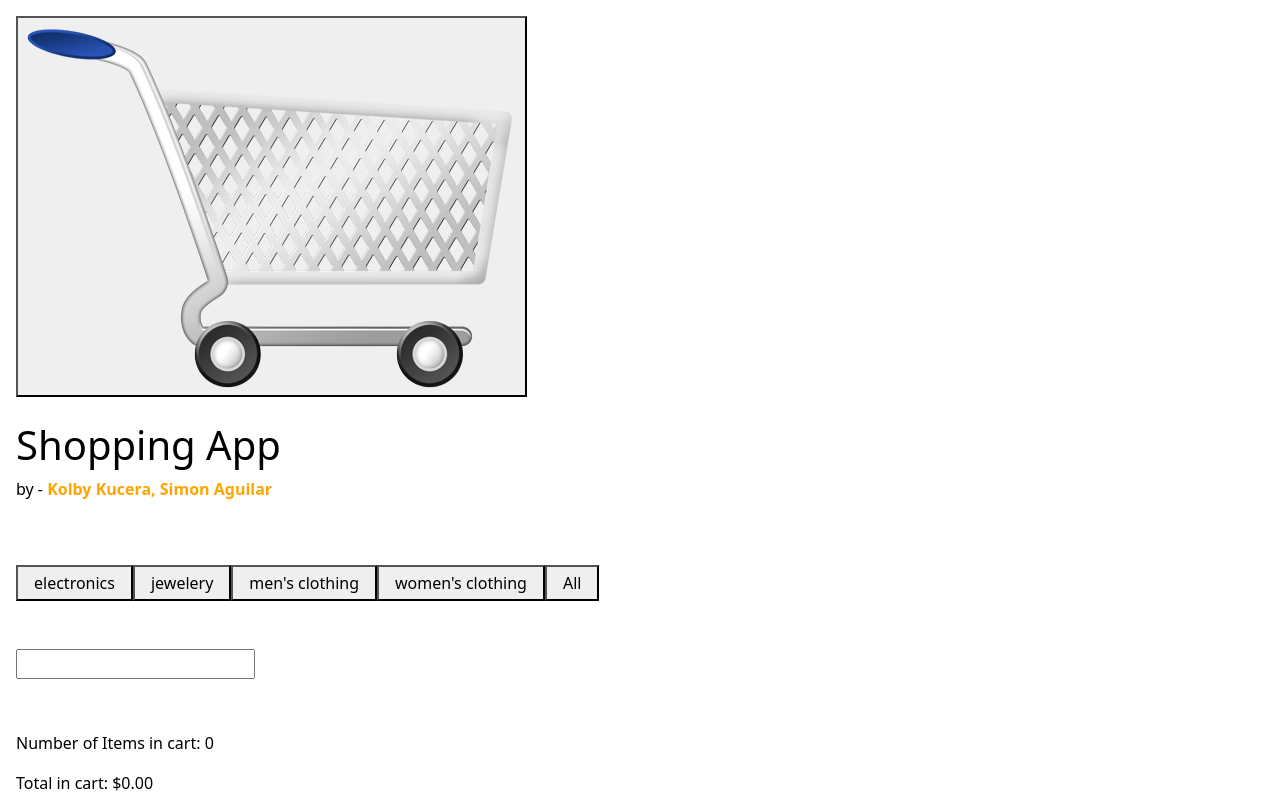
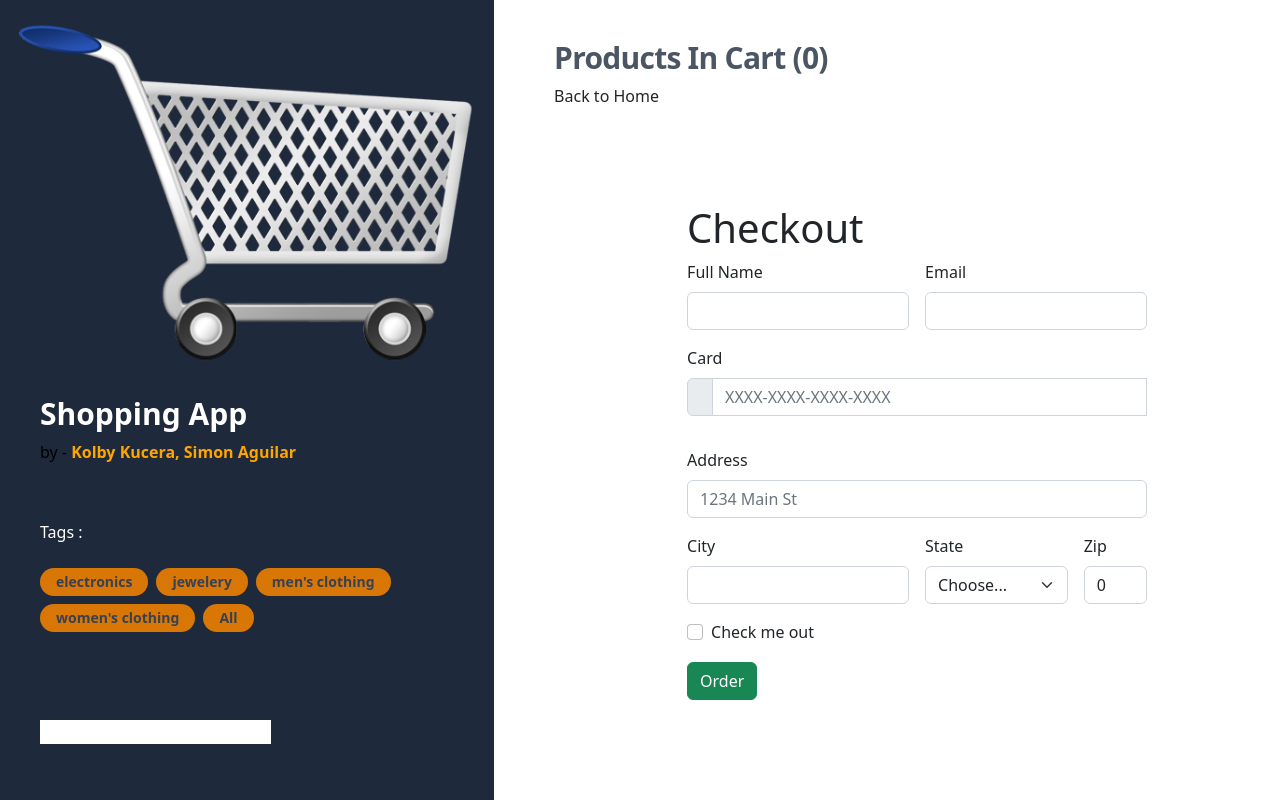
Before and after one commit to saguilar2/secoms319, a React (Create React App) app in the folder Assignment2/assignment2/: page / in a window 1280 px wide. Both pictures are taken after a click on the button 271 px from the left and 206 px from the top of the page. Shown: the top 800 px of the page. Built offline with nearby package versions, Linux system fonts and the light colour scheme.

Commit message:
added tailwind back

```diff
--- a/Assignment2/assignment2/package.json
+++ b/Assignment2/assignment2/package.json
@@ -42,6 +42,6 @@
   },
   "devDependencies": {
     "gh-pages": "^5.0.0",
-    "tailwindcss": "^3.2.7"
+    "tailwindcss": "^3.3.1"
   }
 }
--- a/Assignment2/assignment2/src/Cart.js
+++ b/Assignment2/assignment2/src/Cart.js
@@ -1,4 +1,4 @@
-export function Cart(){
+export function Cart() {
   //     <a href={product.href} onClick={(e) => e.stopPropagation()}>
   //     <span aria-hidden="true" className="absolute inset-0" />
   //     <span style={{ fontSize: "16px", fontWeight: "600" }}>
@@ -6,5 +6,11 @@ export function Cart(){
   //     </span>
 
   //   </a>
-    return <h1> hi</h1>
+
+  return(
+  <div>
+    <h2>Width: {window.innerWidth}</h2>
+
+    <h2>Height: {window.innerHeight}</h2>
+  </div>);
 }
--- a/Assignment2/assignment2/src/Home.js
+++ b/Assignment2/assignment2/src/Home.js
@@ -4,8 +4,6 @@ import React, { useState } from "react";
 import { Products } from "./Products";
 import { Categories } from "./Categories";
 import { States } from "./States";
-import "bootstrap/dist/css/bootstrap.css";
-import "bootstrap/dist/css/bootstrap.min.css";
 
 export function Home() {
   console.log("Step 1: After reading file :");
@@ -21,13 +19,9 @@ export function Home() {
   const render_Cart = (CartListsinfo) => {
     return (
       <div>
-        <p className="text-black">
-          Number of Items in cart: {CartListsinfo[0]}
-        </p>
+        <p>Number of Items in cart: {CartListsinfo[0]}</p>
 
-        <p className="text-black">
-          Total in cart: ${CartListsinfo[1].toFixed(2)}
-        </p>
+        <p>Total in cart: ${CartListsinfo[1].toFixed(2)}</p>
       </div>
     );
   };
@@ -38,20 +32,38 @@ export function Home() {
         {/* Loop Products */}
         {ProductsCategory.map((product, index) => (
           <div key={product.id} className="group relative shadow-lg">
-            <div class="row border-top border-bottom" key={product.id}>
+            <div >
               <div class="row main align-items-center">
-                <div class="col-2">
-                  <img class="img-fluid" src={product.image} />
+                <div className=" min-h-80 bg-gray-200 aspect-w-1 aspect-h-1 rounded-md overflow-hidden group-hover:opacity-75 lg:h-60 lg:aspect-none">
+                  <img
+                    alt="Product Image"
+                    src={product.image}
+                    className="w-full h-full object-center object-cover lg:w-full lg:h-full"
+                  />
                 </div>
-                <div class="col">
-                  <div class="row text-muted">{product.title}</div>
-                  <div class="row text-muted">Category: {product.category}</div>
-                  <div class="row text-muted">Price: ${product.price}</div>
+                <div className="flex justify-between p-3">
+                  <div>
+                    <h3 className="text-sm text-gray-700">
+                      <a href={product.href}>
+                        <span style={{ fontSize: "16px", fontWeight: "600" }}>
+                          {product.title}
+                        </span>
+                      </a>
+                      <p>Tag - {product.category}</p>
+                    </h3>
+                    <p className="mt-1 text-sm text-gray-500">
+                      Rating: {product.rating.rate}
+                    </p>
+                  </div>
+                  <p className="text-sm font-medium text-green-600">
+                    ${product.price}
+                  </p>
                 </div>
+
                 <div class="col">
                   <button
                     type="button"
-                    variant="light"
+                    className="inline-block bg-amber-600 rounded-full px-3 py-1 text-sm font-semibold text-gray-700 mr-2 mt-2"
                     onClick={() => {
                       AddToCartClick(product);
                     }}
@@ -62,7 +74,7 @@ export function Home() {
                   {GetQunety(product) + " "}
                   <button
                     type="button"
-                    variant="light"
+                    className="inline-block bg-amber-600 rounded-full px-3 py-1 text-sm font-semibold text-gray-700 mr-2 mt-2"
                     onClick={() => {
                       RemoveToCartClick(product);
                     }}
@@ -86,7 +98,12 @@ export function Home() {
         <h2 className="text-3xl font-extrabold tracking-tight text-gray-600 category-title">
           Products ({ProductsCategory.length})
         </h2>
-        <div style={{ maxHeight: "800px", overflowY: "scroll" }}>
+        <div
+          style={{
+            maxHeight: `${window.innerHeight - 100}px`,
+            overflowY: "scroll",
+          }}
+        >
           <div>{render_choises(ProductsCategory)}</div>
         </div>
       </div>
@@ -95,31 +112,44 @@ export function Home() {
 
   const render_confirmation = () => {
     return (
-      <div className="m-6 p-3 mt-10 ml-0 grid grid-cols-1 gap-y-10 gap-x-6 sm:grid-cols-2 lg:grid-cols-6 xl:gap-x-10">
+      <div
+        style={{
+          maxHeight: `${window.innerHeight - 100}px`,
+          overflowY: "scroll",
+        }}
+      >
         <div className="group relative shadow-lg">
           <div class="row border-top border-bottom">
             <div class="row main align-items-center">
               <h1>Order Summary</h1>
               <div class="col">
-
-                <div className="m-6 p-3 mt-10 ml-0 grid grid-cols-1 gap-y-10 gap-x-6 sm:grid-cols-2 lg:grid-cols-6 xl:gap-x-10">
+                <div>
                   {/* Loop Products */}
                   {CartListsItems.map((product, index) => (
-
                     <div key={product.id} className="group relative shadow-lg">
-                      <div class="row border-top border-bottom" key={product.id}>
+                      <div
+                        class="row border-top border-bottom"
+                        key={product.id}
+                      >
                         <div class="row main align-items-center">
                           <div class="col-2">
                             <img class="img-fluid" src={product.image} />
                           </div>
                           <div class="col">
                             <div class="row text-muted">{product.title}</div>
-                            <div class="row text-muted">Category: {product.category}</div>
-                            <div class="row text-muted">Price: ${product.price}</div>
-                            <div class="row text-muted">Quantity: {CartListsQuantety[index]}</div>
-                            <div class="row text-muted">Total: ${product.price * CartListsQuantety[index]}</div>
+                            <div class="row text-muted">
+                              Category: {product.category}
+                            </div>
+                            <div class="row text-muted">
+                              Price: ${product.price}
+                            </div>
+                            <div class="row text-muted">
+                              Quantity: {CartListsQuantety[index]}
+                            </div>
+                            <div class="row text-muted">
+                              Total: ${product.price * CartListsQuantety[index]}
+                            </div>
                           </div>
-
                         </div>
                       </div>
                     </div>
@@ -134,26 +164,11 @@ export function Home() {
                 <div class="row">Zip: {CheckoutForm[5]}</div>
               </div>
             </div>
+
             <button
               key="ToHome"
               onClick={() => {
-                CartListsinfo[0] = 0;
-                CartListsinfo[1] = 0;
-                for (let index = CartListsItems.length; index > -1; index--) {
-
-                    if (CartListsQuantety[index] !== 0) {
-                      CartListsQuantety[index] = 0;
-                    }
-
-                    CartListsItems.splice(index, 1);
-
-                    //setCartListsItems([...CartListsItems]);
-                    //setCartListsQuantety([...CartListsQuantety]);
-                    //setCartListInfo([...CartListsinfo]);
-
-
-                }
-                ToHomeView();
+                window.location.reload();
               }}
             >
               Back to Home
@@ -181,7 +196,12 @@ export function Home() {
         >
           Back to Home
         </button>
-        <div style={{ maxHeight: "800px", overflowY: "scroll" }}>
+        <div
+          style={{
+            maxHeight: `${window.innerHeight - 100}px`,
+            overflowY: "scroll",
+          }}
+        >
           <div>{render_choises(ProductsCategory)}</div>
           <div>
             <div class="container">
@@ -261,10 +281,15 @@ export function Home() {
                       </div>
                     </div>
 
-                     <div class="col-12">
-                      <label for="inputAddress" class="form-label">Address</label>
-                      <input type="text" class="form-control" id="inputAddress" placeholder="1234 Main St"
-
+                    <div class="col-12">
+                      <label for="inputAddress" class="form-label">
+                        Address
+                      </label>
+                      <input
+                        type="text"
+                        class="form-control"
+                        id="inputAddress"
+                        placeholder="1234 Main St"
                         value={CheckoutForm[1]}
                         onInput={(event) => {
                           CheckoutForm[3] = event.target.value;
@@ -272,7 +297,6 @@ export function Home() {
                         }}
                       />
                     </div>
-
 
                     <div class="col-md-6">
                       <label for="inputCity" class="form-label">
@@ -492,7 +516,11 @@ export function Home() {
       )}
       <div
         className="h-screen  bg-slate-800 p-3 xl:basis-1/5"
-        style={{ minWidth: "65%" }}
+        style={{
+          maxHeight: `${window.innerHeight}px`,
+          minWidth: "65%",
+          overflowY: "scroll",
+        }}
       >
         <button
           key="ToCart"
@@ -503,7 +531,7 @@ export function Home() {
           <img className="w-full" src={logo} alt="cart" />
         </button>
         <div className="px-6 py-4">
-          <h1 className="text-3xl mb-2 font-bold text-black"> Shopping App </h1>
+          <h1 className="text-3xl mb-2 font-bold text-white"> Shopping App </h1>
           <p className="text-gray-700 text-black">
             by - <b style={{ color: "orange" }}>Kolby Kucera, Simon Aguilar</b>
           </p>
@@ -524,7 +552,7 @@ export function Home() {
           <div className="py-5">
             <input type="search" value={query} onChange={handleChange} />
           </div>
-          <div className="py-1">{render_Cart(CartListsinfo)}</div>
+          <div className="py-1 text-white"> {render_Cart(CartListsinfo)}</div>
         </div>
       </div>
       <div className="ml-5  p-10 xl:basis-4/5">
--- a/Assignment2/assignment2/src/index.css
+++ b/Assignment2/assignment2/src/index.css
@@ -13,8 +13,7 @@ code {
     monospace;
 }
 
-/*
+
 @tailwind base;
 @tailwind components;
 @tailwind utilities;
-*/
--- a/Assignment2/assignment2/src/index.js
+++ b/Assignment2/assignment2/src/index.js
@@ -3,6 +3,7 @@ import ReactDOM from 'react-dom/client';
 import './index.css';
 import {App} from './App';
 import {BrowserRouter} from "react-router-dom"
+import 'bootstrap/dist/css/bootstrap.css';
 
 const root = ReactDOM.createRoot(document.getElementById('root'));
 
--- a/Assignment2/assignment2/tailwind.config.js
+++ b/Assignment2/assignment2/tailwind.config.js
@@ -1,8 +1,10 @@
 //@type {import('tailwindcss').Config}
 module.exports = {
-  content: ['./src/**/*.{js,jsx,ts,tsx}'],
+  content: ["./src/**/*.{js,jsx,ts,tsx}"],
+    important: false,
   theme: {
     extend: {},
   },
+
   plugins: [],
-}
+};
```
Also changed, not shown: 1 other file (tests, documents, lock files or other folders). Lines whose indentation alone changed are shown as unchanged.
